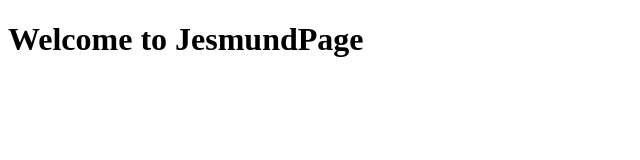
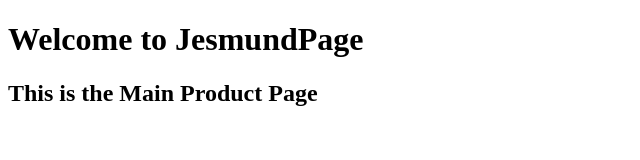
Before and after one commit to jesmund/landingpage, a plain HTML site: page index.html in a window 1280 px wide. Shown: the whole page, without its empty margins (0-640 px from the left). Drawn offline with Linux system fonts and the light colour scheme.

Commit message:
Added New Product Page

```diff
--- a/index.html
+++ b/index.html
@@ -7,5 +7,6 @@
 </head>
 <body>
     <h1>Welcome to JesmundPage</h1>
+    <h2>This is the Main Product Page</h2>
 </body>
 </html>
```
